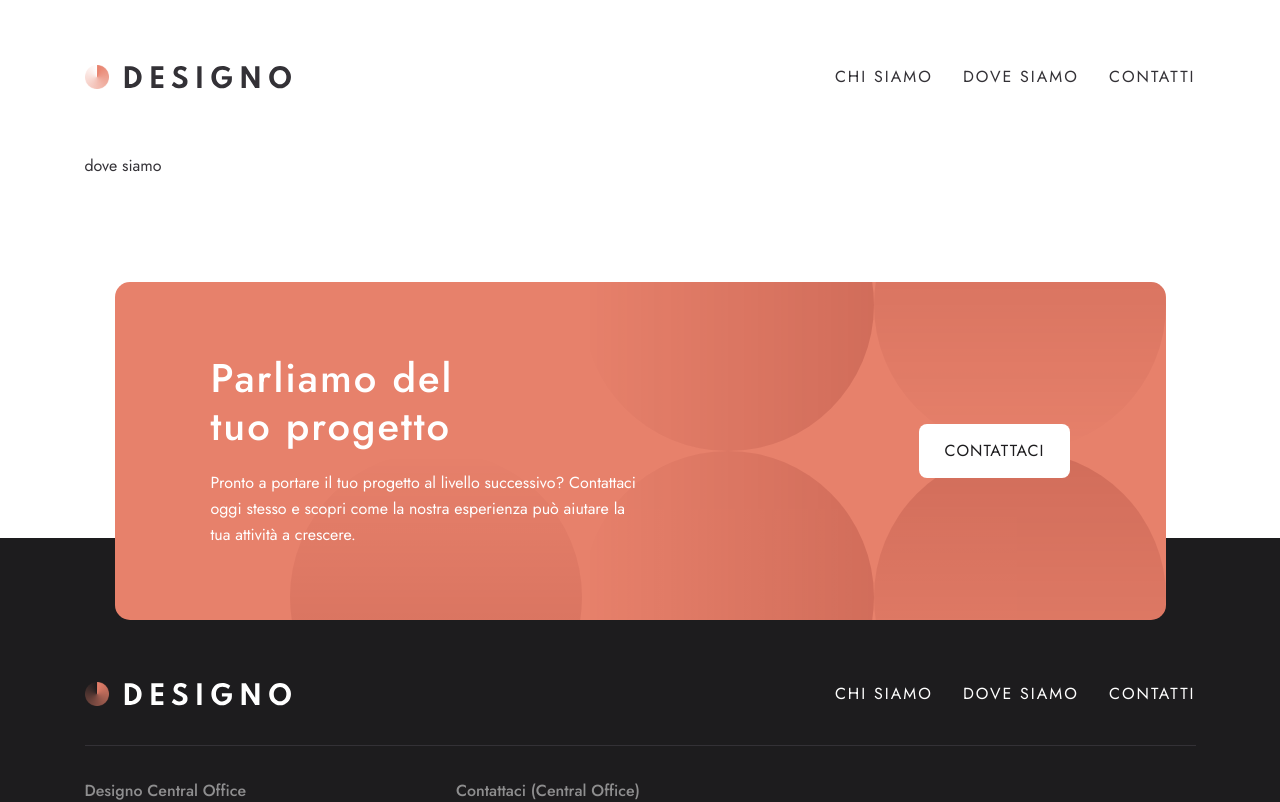
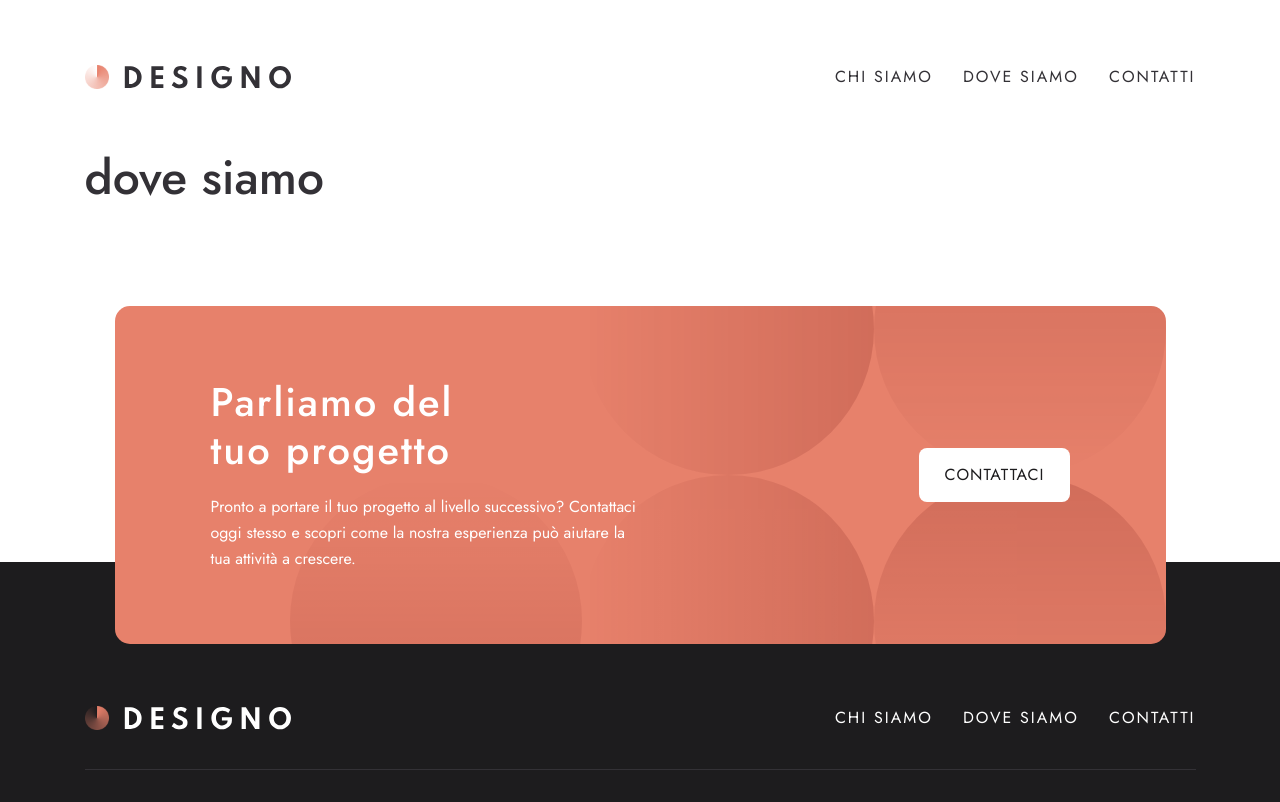
Before and after one commit to tyVespA/designo, a Next.js app: page /dove-siamo in a window 1280 px wide. Shown: the top 802 px of the page. Built offline with nearby package versions, Linux system fonts and the light colour scheme.

Commit message:
Small tweaks

```diff
--- a/src/app/(footer-banner-on)/(no-leaf-pages)/dove-siamo/page.js
+++ b/src/app/(footer-banner-on)/(no-leaf-pages)/dove-siamo/page.js
@@ -1,5 +1,10 @@
+import Head from "next/head";
 import styles from "./page.module.css";
 
 export default function page() {
-  return <div>dove siamo</div>;
+  return (
+    <div>
+      <h1>dove siamo</h1>
+    </div>
+  );
 }
--- a/src/app/(footer-banner-on)/(one-leaf-pages)/web-design/page.js
+++ b/src/app/(footer-banner-on)/(one-leaf-pages)/web-design/page.js
@@ -2,7 +2,6 @@ import styles from "./page.module.css";
 import HeroBanner from "@/app/(footer-banner-on)/(one-leaf-pages)/components/HeroBanner";
 import DesignLinksSection from "../components/DesignLinksSection";
 import LinkCardsSection from "@/app/components/LinkCardsSection";
-import LinkCard from "@/app/components/LinkCard";
 
 import image_express from "../../../../../public/web-design/desktop/image-express.jpg";
 import image_transfer from "../../../../../public/web-design/desktop/image-transfer.jpg";
@@ -61,7 +60,7 @@ export default function page() {
 
       <DesignLinksSection examplesData={examplesData} />
 
-      <LinkCardsSection title1="app design" title2="web design" />
+      <LinkCardsSection title1="app design" title2="graphic design" />
     </div>
   );
 }
--- a/src/app/(footer-banner-on)/(two-leaves-pages)/page.module.css
+++ b/src/app/(footer-banner-on)/(two-leaves-pages)/page.module.css
@@ -144,7 +144,6 @@
   display: grid;
   grid-template-columns: 1fr 1fr;
 
-  /* change in media queries */
   grid-template-rows: 308px 308px;
   gap: 25px;
 
```
Also changed, not shown: src/app/(footer-banner-on)/(no-leaf-pages)/layout.js (+15 -0 lines).
